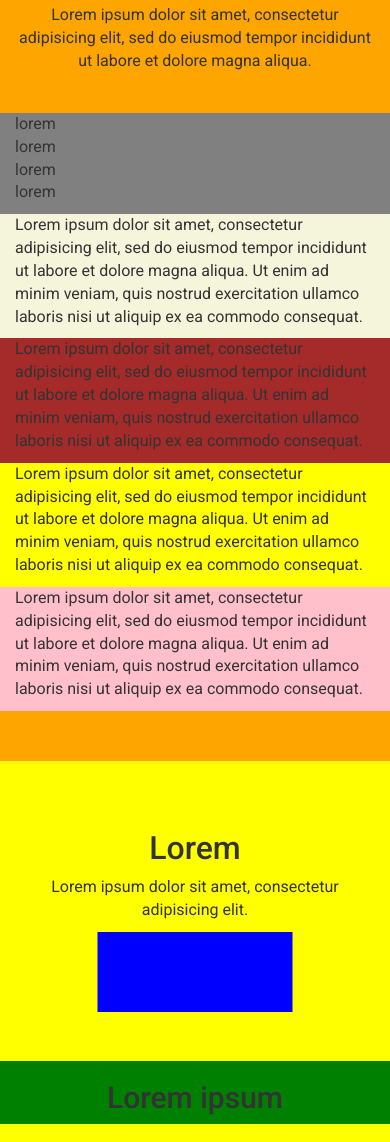
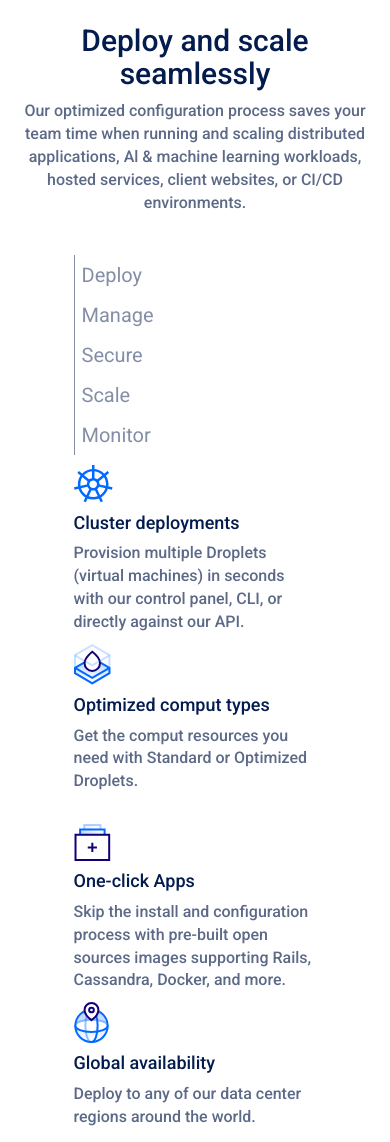
Before and after one commit to elisatorazza/html-css-digitalocean, a plain HTML site: page index.html in a window 390 px wide. Shown: the part 1597-2739 px from the top of the page. Drawn offline with Linux system fonts and the light colour scheme.

Commit message:
Inserito deploy (da modificare layout responsive)

```diff
--- a/css/style.css
+++ b/css/style.css
@@ -9,11 +9,17 @@ body {
 .font_bold {
   font-weight:bold;
 }
+.font_weight {
+  font-weight: 500;
+}
 .font_white {
   color:#fff;
 }
 .font_grey {
-  color: #757575;
+  color:#848FA7;
+  }
+.font_darkblue {
+  color:#031b4e;
 }
 .font_lgblue {
   color:#BBCDFF;
@@ -104,6 +110,9 @@ h3 {
 .title {
   opacity: 1;
 }
+.font_form {
+  color: #757575;
+}
 .form {
   background-color: #fff;
   padding-left:20px;
@@ -168,27 +177,22 @@ small {
 }
 /* /customers*/
 /*deploy*/
-.deploy {
-  background-color: orange;
+.deploy p {
+  color: #5C6A88;
+  font-weight: 500;
 }
-.process {
-  background-color: grey;
+.deploy ul {
+  line-height: 40px;
+  border-left: 1px solid #848FA7;
+  font-size: 20px;
+  padding-left: 7px;
 }
-.resume {
-  background-color: blue;
+.wrapper_small {
+  max-width:70%;
+  margin:auto;
 }
-.cluster {
-  background-color: beige;
-}
-.comput {
-  background-color: brown;
-}
-.apps {
-  background-color: yellow;
-}
-.availability {
-  background-color: pink;
-}
+
+
 /* /deploy*/
 
 /* developers*/
--- a/index.html
+++ b/index.html
@@ -83,10 +83,10 @@
               </h3>
               <form>
                 <div class="form-group">
-                  <input type="email" class="form-control font_grey" id="exampleInputEmail1" placeholder="Email">
+                  <input type="email" class="form-control font_form" id="exampleInputEmail1" placeholder="Email">
                 </div>
                 <div class="form-group">
-                  <input type="password" class="form-control font_grey" id="exampleInputPassword1" placeholder="Password">
+                  <input type="password" class="form-control font_form" id="exampleInputPassword1" placeholder="Password">
                 </div>
                 <button type="submit" class="btn btn-default create">Create your account</button>
                 <button type="submit" class="btn btn-default sign">
@@ -111,7 +111,7 @@
       <!-- customer -->
       <section class="customers">
         <div class="container p_top_30 p_bottom_20 text-center">
-          <h5 class="text-uppercase">innovative business trust digitalocean</h5>
+          <h5 class="text-uppercase font_grey">innovative business trust digitalocean</h5>
           <div class="row">
             <ul class="business list-unstyled m_top_20 m_bottom_20">
               <li class="col-xs-6 col-sm-2">
@@ -142,31 +142,49 @@
       <section class="deploy p_bottom_50">
         <div class="container">
           <div class="row text-center p_top_50 p_bottom_30">
-            <p class="col-xs-12"> Lorem ipsum dolor sit amet, consectetur adipisicing elit, sed do eiusmod tempor incididunt ut labore et dolore magna aliqua.
+            <div class="col-xs-12">
+              <h2 class="font_darkblue font_weight">Deploy and scale seamlessly</h2>
+              <p> Our optimized configuration process saves your team time when running and scaling distributed applications, Al & machine learning workloads, hosted services, client websites, or CI/CD environments.
             </p>
+            </div>
           </div>
-          <div class="row">
-            <div class="col-xs-12 col-sm-3 process">
-              <ul class="list-unstyled">
-                <li>lorem</li>
-                <li>lorem</li>
-                <li>lorem</li>
-                <li>lorem</li>
-              </ul>
-            </div>
-            <div class="col-xs-12 col-sm-9 resume">
+        </div>
+          <div class="wrapper_small">
+            <div class="container-fluid">
               <div class="row">
-                <div class="col-xs-12 col-sm-6 cluster">
-                  <p>Lorem ipsum dolor sit amet, consectetur adipisicing elit, sed do eiusmod tempor incididunt ut labore et dolore magna aliqua. Ut enim ad minim veniam, quis nostrud exercitation ullamco laboris nisi ut aliquip ex ea commodo consequat.</p>
+                <div class="col-xs-12 col-sm-3">
+                  <ul class="list-unstyled font_grey">
+                    <li>Deploy</li>
+                    <li>Manage</li>
+                    <li>Secure</li>
+                    <li>Scale</li>
+                    <li>Monitor</li>
+                  </ul>
                 </div>
-                <div class="col-xs-12 col-sm-6 comput">
-                  <p>Lorem ipsum dolor sit amet, consectetur adipisicing elit, sed do eiusmod tempor incididunt ut labore et dolore magna aliqua. Ut enim ad minim veniam, quis nostrud exercitation ullamco laboris nisi ut aliquip ex ea commodo consequat.</p>
-                </div>
-                <div class="col-xs-12 col-sm-6 apps">
-                  <p>Lorem ipsum dolor sit amet, consectetur adipisicing elit, sed do eiusmod tempor incididunt ut labore et dolore magna aliqua. Ut enim ad minim veniam, quis nostrud exercitation ullamco laboris nisi ut aliquip ex ea commodo consequat.</p>
-                </div>
-                <div class="col-xs-12 col-sm-6 availability">
-                  <p>Lorem ipsum dolor sit amet, consectetur adipisicing elit, sed do eiusmod tempor incididunt ut labore et dolore magna aliqua. Ut enim ad minim veniam, quis nostrud exercitation ullamco laboris nisi ut aliquip ex ea commodo consequat.</p>
+                <div class="col-xs-12 col-sm-9">
+                  <div class="row m_bottom_20">
+                    <div class="col-xs-12 col-sm-6">
+                      <img src="img/cluster.svg" alt="Logo Cluster">
+                      <h4 class="font_darkblue font_weight">Cluster deployments</h4>
+                      <p class="font_grey">Provision multiple Droplets (virtual machines) in seconds with our control panel, CLI, or directly against our API.</p>
+                    </div>
+                    <div class="col-xs-12 col-sm-6">
+                      <img src="img/comput.svg" alt="Logo Comput types">
+                      <h4 class="font_darkblue font_weight">Optimized comput types</h4>
+                      <p class="font_grey">Get the comput resources you need with Standard or Optimized Droplets.</p>
+                    </div>
+                  </div>
+                  <div class="row">
+                    <div class="col-xs-12 col-sm-6">
+                      <img src="img/app.svg" alt="Logo App">
+                      <h4 class="font_darkblue font_weight">One-click Apps</h4>
+                      <p class="font_grey">Skip the install and configuration process with pre-built open sources images supporting Rails, Cassandra, Docker, and more.</p>
+                    </div>
+                    <div class="col-xs-12 col-sm-6">
+                      <img src="img/availability.svg" alt="Logo Availability">
+                      <h4 class="font_darkblue font_weight">Global availability</h4>
+                      <p class="font_grey">Deploy to any of our data center regions around the world.</p>
+                    </div>
                 </div>
               </div>
             </div>
```
